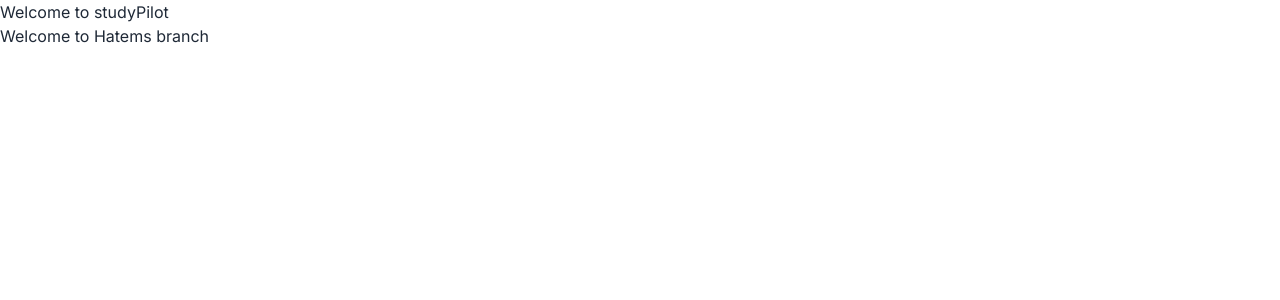
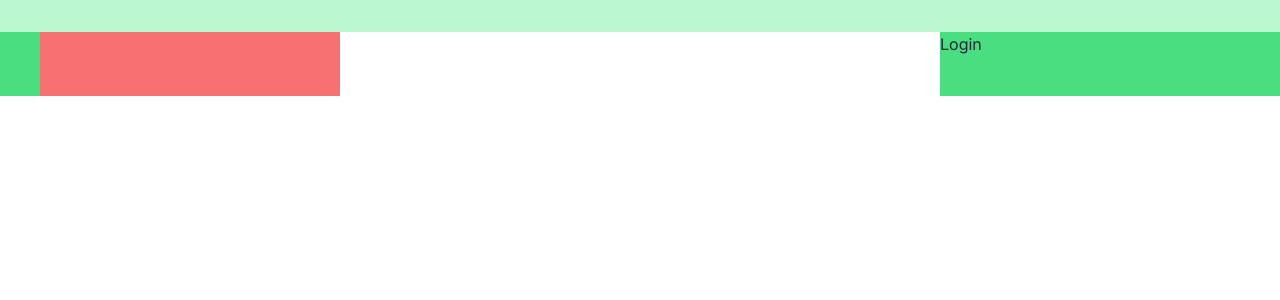
Before and after one commit to programarreza/StudyPilot, a Next.js app: page / in a window 1280 px wide. Shown: the top 300 px of the page. Built offline with nearby package versions, Linux system fonts and the light colour scheme.

Commit message:
navbar structure ready

```diff
--- /dev/null
+++ b/src/app/components/Navbar/Navbar.js
@@ -0,0 +1,40 @@
+'use client'
+import { useEffect, useState } from "react";
+
+const Navbar = () => {
+
+    const [active, setActive] = useState(false)
+    useEffect(() => {
+        const handleScroll = () => {
+            const scrollValue = window.scrollY;
+            setActive(scrollValue > 0)
+        };
+        window.addEventListener('scroll', handleScroll);
+        return () => {
+            window.removeEventListener('scroll', handleScroll);
+        };
+    }, []);
+    return (
+        <div className={`h-24  ${active ? 'bg-red-300' : ''}`}>
+
+            <div className="h-8 bg-green-200">
+                <marquee behavior="scroll" direction="left">
+                    here will be show important notice
+                </marquee>
+            </div>
+            <div className="h-16 bg-green-400 grid grid-cols-8 px-10">
+                <div className="bg-red-400 h- col-span-2">
+
+                </div>
+                <div className="bg-white col-span-4">
+
+                </div>
+                <div className="col-span-2">
+                    <button>Login</button>
+                </div>
+            </div>
+        </div>
+    );
+};
+
+export default Navbar;
--- a/src/app/page.js
+++ b/src/app/page.js
@@ -1,10 +1,12 @@
 import React from 'react';
+import Navbar from './components/Navbar/Navbar';
 
 const HomePage = () => {
   return (
-    <div>
-      <h1>Welcome to studyPilot</h1>
-      <h1>Welcome to Hatems branch</h1>
+    <div className=''>
+     <Navbar></Navbar>
+
+
     </div>
   );
 };
```
